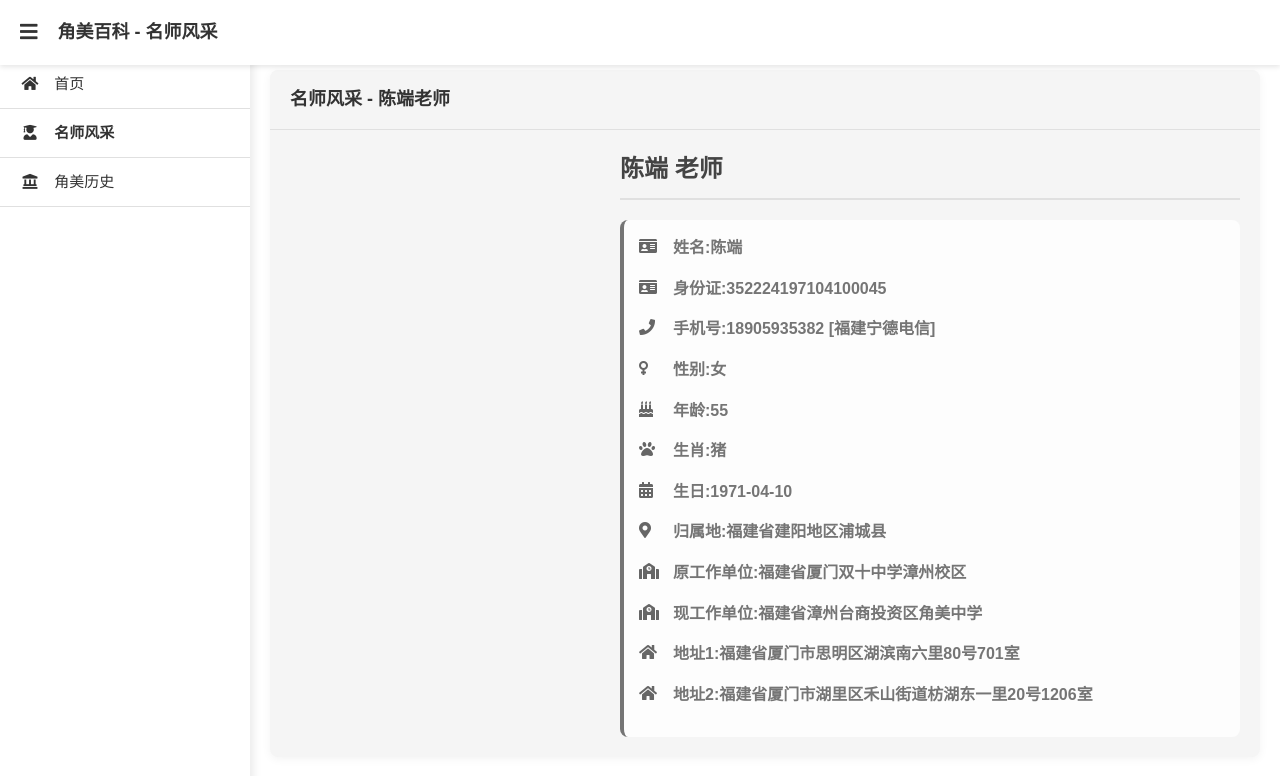
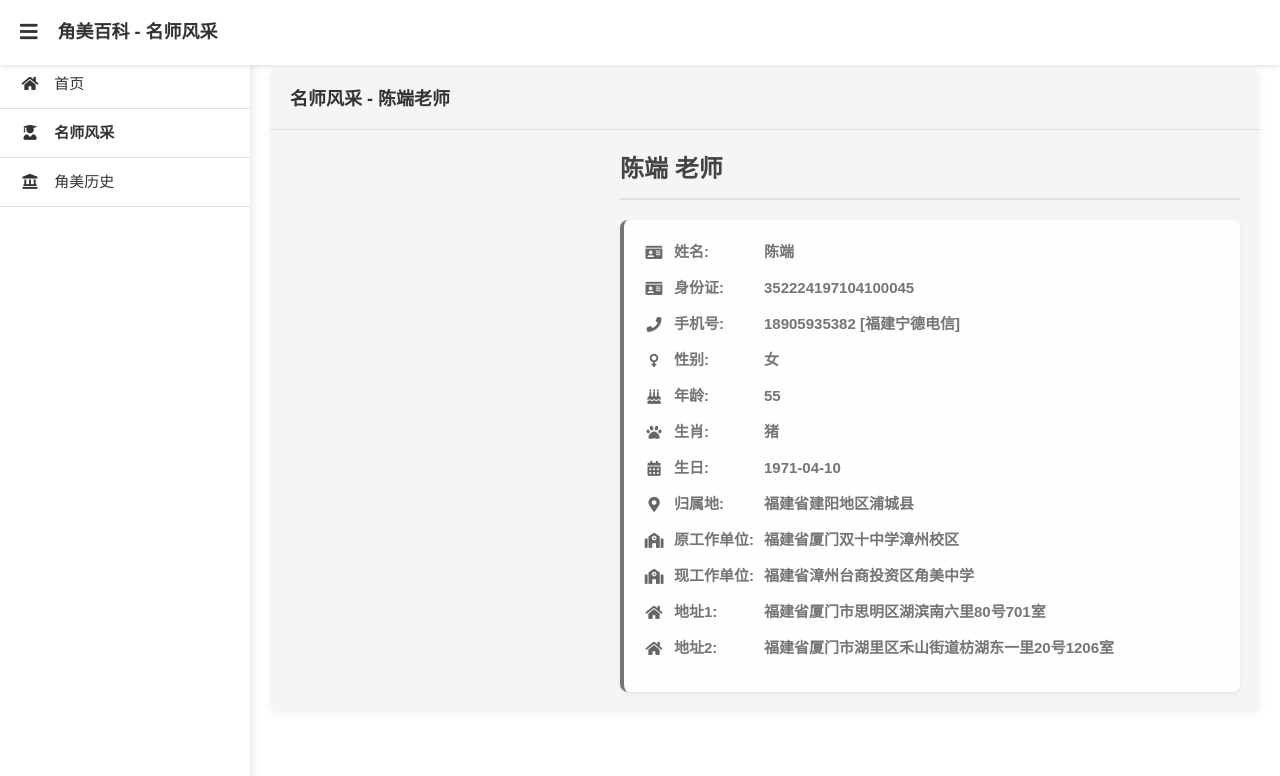
Before and after one commit to JMwikl/JMwikl.github.io, a plain HTML site: page index.html in a window 1280 px wide. Shown: the top 776 px of the page. Drawn offline with Linux system fonts and the light colour scheme.

Commit message:
更新 style.css

```diff
--- a/css/style.css
+++ b/css/style.css
@@ -192,26 +192,33 @@ h1 {
 }
 
 .teacher-info p {
-    margin-bottom: 15px;
-    font-size: 16px;
+    margin-bottom: 12px;
+    font-size: 15px;
     line-height: 1.6;
     display: flex;
-    align-items: flex-start;
+    align-items: center;
 }
 
 .teacher-info i {
-    width: 24px;
+    width: 20px;
     color: #666;
     margin-right: 10px;
-    margin-top: 3px;
+    text-align: center;
+}
+
+.teacher-info strong {
+    min-width: 80px;
+    display: inline-block;
+    margin-right: 10px;
 }
 
 .teacher-detail {
-    background-color: rgba(255,255,255,0.8);
-    padding: 15px;
+    background-color: rgba(255,255,255,0.9);
+    padding: 20px;
     border-radius: 8px;
-    margin-top: 20px;
+    margin-top: 10px;
     border-left: 4px solid var(--hover-blue);
+    box-shadow: 0 2px 5px rgba(0,0,0,0.05);
 }
 
 @media (min-width: 1024px) {
@@ -249,6 +256,12 @@ h1 {
     .teacher-info {
         min-width: 100%;
     }
+    .teacher-info p {
+        flex-wrap: wrap;
+    }
+    .teacher-info strong {
+        min-width: 70px;
+    }
 }
 
 #sidebar.desktop-hidden {
@@ -264,7 +277,6 @@ h1 {
     font-weight: bold;
 }
 
-/* 动画效果 */
 @keyframes fadeIn {
     from { opacity: 0; transform: translateY(10px); }
     to { opacity: 1; transform: translateY(0); }
@@ -274,7 +286,6 @@ h1 {
     animation: fadeIn 0.5s ease-out;
 }
 
-/* 打印样式 */
 @media print {
     #header, #sidebar {
         display: none;
```
